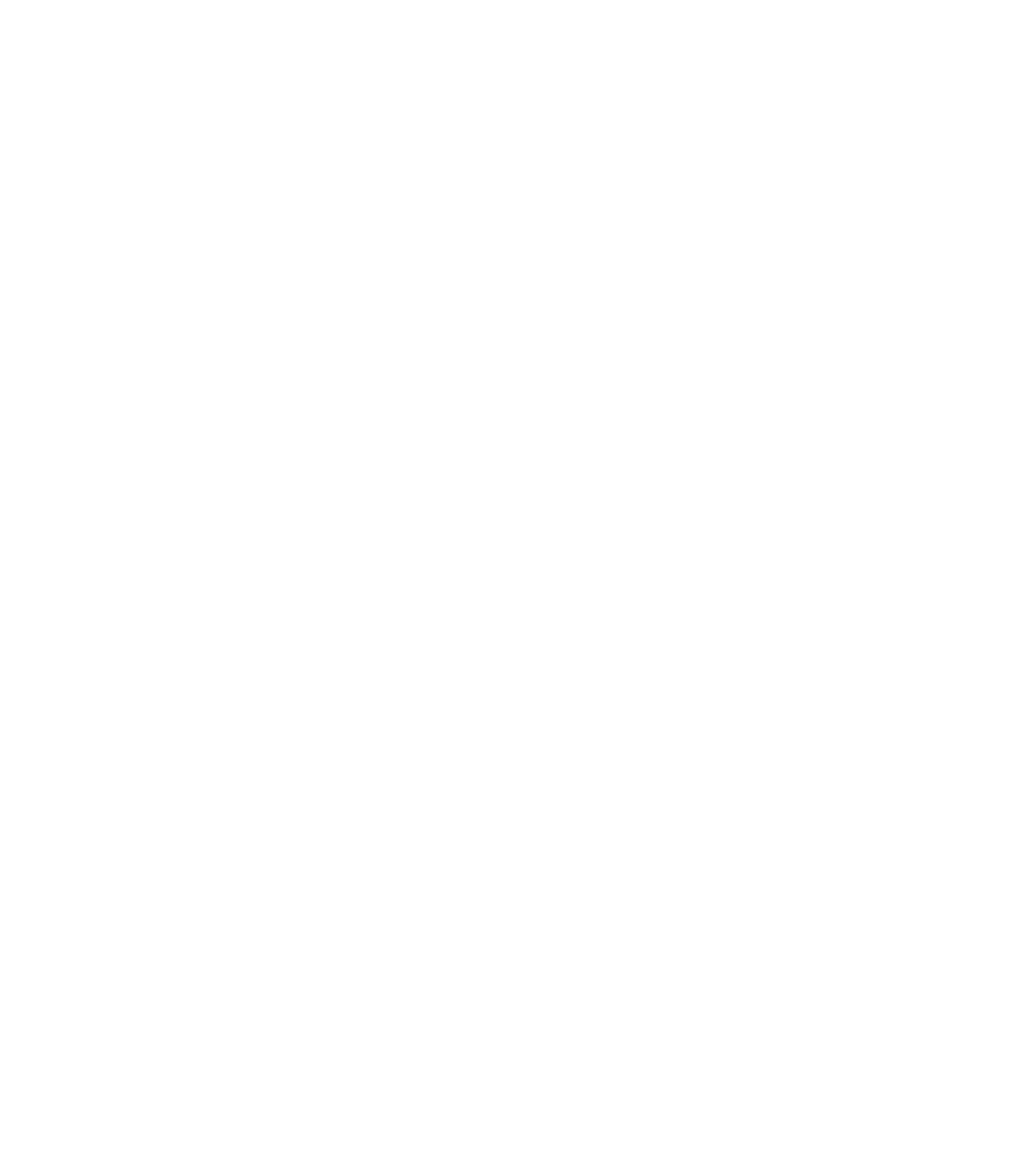
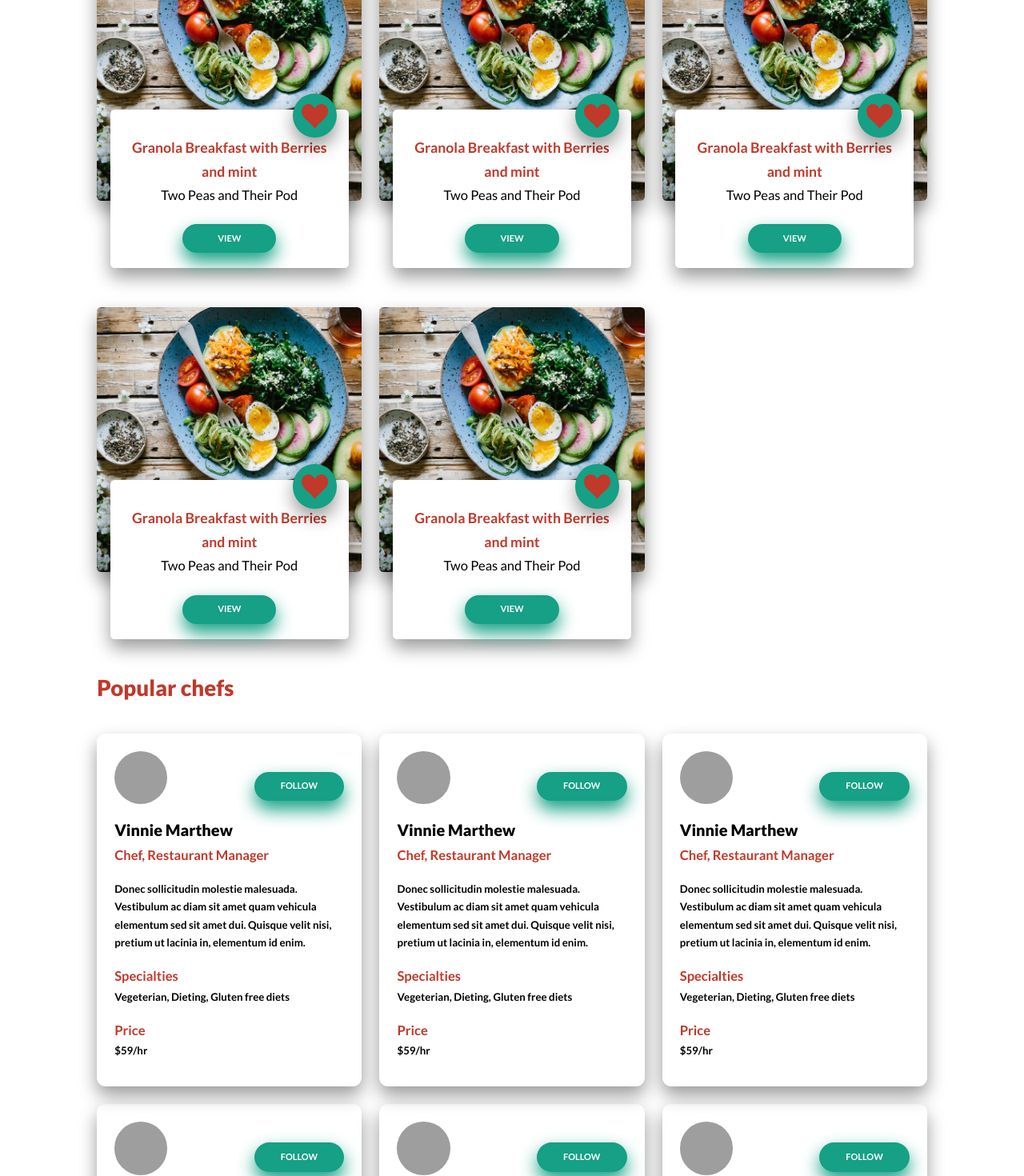
Before and after one commit to emmanuelnwogbo/tourism-finder, a React app: page / in a window 1280 px wide. Shown: the part 1330-2800 px from the top of the page at 80% size. Before the commit the page ends 1688 px from the top, so only its background shows below. Built offline with nearby package versions, Linux system fonts and the light colour scheme; grey boxes are pictures that could not be loaded.

Commit message:
clean up for the day

```diff
--- a/client/components/Container.jsx
+++ b/client/components/Container.jsx
@@ -13,12 +13,60 @@
   render() {
     return (
       <div className={'container'}>
+        <div className={'container__section'}>
+          <h1 className={'container__h1'}>Popular recipes</h1>
           <Suspense fallback={<div></div>}>
             <RecipeCard />
           </Suspense>
           <Suspense fallback={<div></div>}>
+            <RecipeCard />
+          </Suspense>
+          <Suspense fallback={<div></div>}>
+            <RecipeCard />
+          </Suspense>
+          <Suspense fallback={<div></div>}>
+            <RecipeCard />
+          </Suspense>
+          <Suspense fallback={<div></div>}>
+            <RecipeCard />
+          </Suspense>
+          <Suspense fallback={<div></div>}>
+            <RecipeCard />
+          </Suspense>
+          <Suspense fallback={<div></div>}>
+            <RecipeCard />
+          </Suspense>
+          <Suspense fallback={<div></div>}>
+            <RecipeCard />
+          </Suspense>
+        </div>
+        <div className={'container__section'}>
+          <h1 className={'container__h1'}>Popular chefs</h1>
+          <Suspense fallback={<div></div>}>
             <ProfileCard />
           </Suspense>
+          <Suspense fallback={<div></div>}>
+            <ProfileCard />
+          </Suspense>
+          <Suspense fallback={<div></div>}>
+            <ProfileCard />
+          </Suspense>
+          <Suspense fallback={<div></div>}>
+            <ProfileCard />
+          </Suspense>
+          <Suspense fallback={<div></div>}>
+            <ProfileCard />
+          </Suspense>
+          <Suspense fallback={<div></div>}>
+            <ProfileCard />
+          </Suspense>
+          <Suspense fallback={<div></div>}>
+            <ProfileCard />
+          </Suspense>
+          <Suspense fallback={<div></div>}>
+            <ProfileCard />
+          </Suspense>
+        </div>
       </div>
     )
   }
--- a/client/components/ProfileCard.jsx
+++ b/client/components/ProfileCard.jsx
@@ -27,6 +27,10 @@
           <p>Specialties</p>
           <p>Vegeterian, Dieting, Gluten free diets</p>
         </div>
+        <div className={'profilecard__price'}>
+          <p>Price</p>
+          <p>$59/hr</p>
+        </div>
       </div>
     )
   }
--- a/client/index.html
+++ b/client/index.html
@@ -5,7 +5,7 @@
   <meta name="viewport" content="width=device-width, initial-scale=1.0">
   <meta http-equiv="X-UA-Compatible" content="ie=edge">
   <link href="https://fonts.googleapis.com/css?family=Lato:100,300,400,500,700,900" rel="stylesheet">
-  <title>Tourism Finder</title>
+  <title>cookSquare</title>
 </head>
 <body>
   <div id="app"></div>
--- a/client/scss/base/base.scss
+++ b/client/scss/base/base.scss
@@ -35,7 +35,7 @@
     left: 0;
     width: 100%;
     height: 6rem;
-    z-index: 3;
+    z-index: 30;
 
     &--cross {
       position: absolute;
@@ -107,9 +107,21 @@
 .container {
   width: 94%;
   margin: 0 auto;
-  display: grid;
-  grid-template-columns: repeat(auto-fit, minmax(30rem,30rem));
-  grid-gap: 2rem;
   margin-top: 2rem;
   padding: 3rem 0;
+
+  &__h1 {
+    color: #c0392b;
+    font-weight: 900;
+    font-size: 2.5rem;
+    padding: 1rem 0;
+    grid-column: 1 / -1;
+  }
+
+  &__section {
+    display: grid;
+    grid-template-columns: repeat(auto-fit, minmax(30rem,30rem));
+    grid-gap: 2rem;
+    justify-content: center;
+  }
 }
--- a/client/scss/components/header.scss
+++ b/client/scss/components/header.scss
@@ -7,7 +7,7 @@
   left: 0;
   box-shadow: 0 7rem 28rem rgba(0, 0, 0, 0.4);
   transition: all .2s ease-in-out;
-  z-index: 2;
+  z-index: 20;
   background: #fff;
 
   @media only screen and (max-width: 64em) {
@@ -22,7 +22,7 @@
 
   &__name {
     font-weight: 700;
-    font-size: 2rem;
+    font-size: 2.3rem;
     padding-bottom: 1rem;
     position: relative;
 
@@ -47,7 +47,7 @@
     align-items: center;
     color: #1e272e;
     font-weight: 700;
-    font-size: 1.2rem;
+    font-size: 1.4rem;
     padding-right: 2rem;
 
     @media only screen and (max-width: 64em) {
--- a/client/scss/components/profilecard.scss
+++ b/client/scss/components/profilecard.scss
@@ -1,7 +1,7 @@
 .profilecard {
   box-shadow: 0 1rem 2rem rgba(0, 0, 0, 0.4);
   padding: 2rem;
-  height: 33rem;
+  height: 40rem;
   border-radius: 1rem;
 
   &__top {
@@ -34,6 +34,11 @@
       color: #fff;
       margin-top: 2rem;
       box-shadow: 0 1rem 2rem #16a085;
+      transition: all .2s cubic-bezier(0.165, 0.84, 0.44, 1);
+
+      &:hover {
+        transform: translateY(-.5rem)
+      }
     }
   }
 
@@ -73,4 +78,19 @@
       font-weight: 700;
     }
   }
+
+  &__price {
+    margin-bottom: 1.5rem;
+
+    & p:nth-child(1) {
+      color: #c0392b;
+      font-weight: 700;
+      font-size: 1.5rem;
+    }
+
+    & p:nth-child(2) {
+      font-size: 1.2rem;
+      font-weight: 700;
+    }
+  }
 }
--- a/client/scss/components/recipecard.scss
+++ b/client/scss/components/recipecard.scss
@@ -86,6 +86,11 @@
           color: #fff;
           margin-top: 2rem;
           box-shadow: 0 1rem 2rem #16a085;
+          transition: all .2s cubic-bezier(0.165, 0.84, 0.44, 1);
+
+          &:hover {
+            transform: translateY(-.5rem)
+          }
         }
       }
     }
```
Lines whose indentation alone changed are shown as unchanged.
